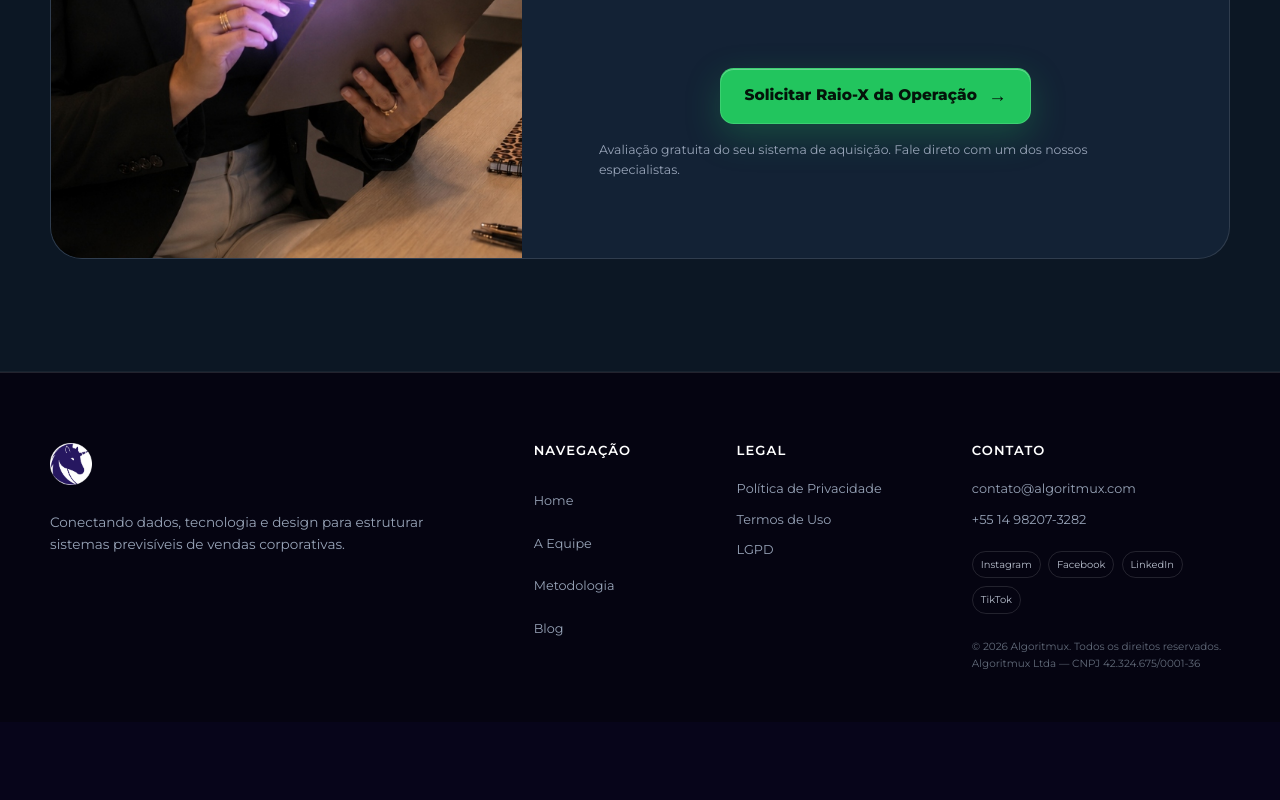
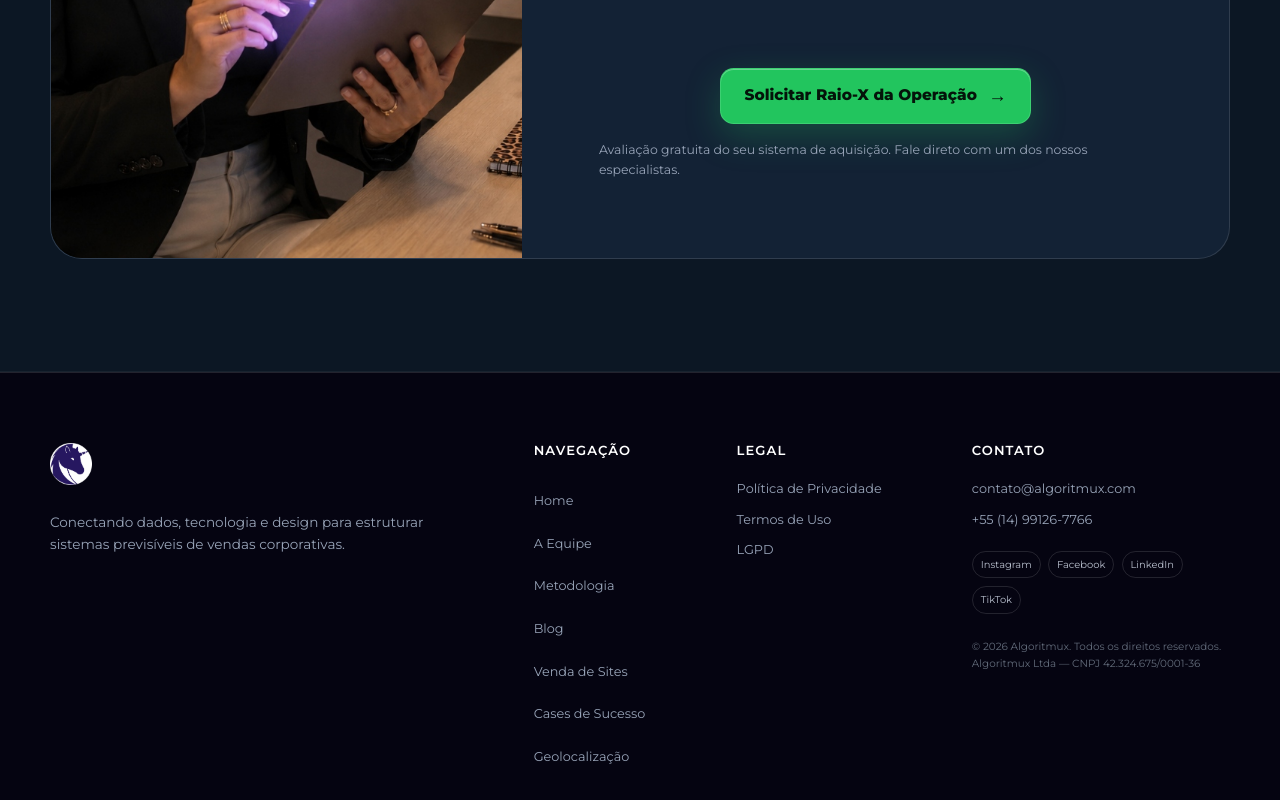
Before and after one commit to Algoritmux/algoritmux-growth-ecommerce, a React (Vite) app in the folder frontend/: page / in a window 1280 px wide. Shown: the part 9893-10693 px from the top of the page. Before the commit the page ends 10615 px from the top, so only its background shows below. Built offline with nearby package versions, Linux system fonts and the light colour scheme.

Commit message:
feat: update commercial LP links and WhatsApp

```diff
--- a/frontend/src/components/diagnostic/DiagnosticUnavailableNotice.tsx
+++ b/frontend/src/components/diagnostic/DiagnosticUnavailableNotice.tsx
@@ -1,3 +1,4 @@
+import { site } from '../../data/site';
 import { Button } from '../common/Button';
 
 export function DiagnosticUnavailableNotice({
@@ -13,7 +14,7 @@ export function DiagnosticUnavailableNotice({
       : '';
     const message = `Olá! Acabei de solicitar meu diagnóstico de performance${companyContext}. Gostaria de agendar a análise técnica de 15 minutos.`;
     window.open(
-      `https://wa.me/5514982073282?text=${encodeURIComponent(message)}`,
+      `${site.whatsapp}?text=${encodeURIComponent(message)}`,
       '_blank',
       'noopener,noreferrer',
     );
--- a/frontend/src/components/layout/Footer.tsx
+++ b/frontend/src/components/layout/Footer.tsx
@@ -19,6 +19,9 @@ export function Footer() {
               {item.label}
             </Link>
           ))}
+          <ExternalLink href="https://lp-sites.algoritmux.com">Venda de Sites</ExternalLink>
+          <ExternalLink href="https://lp-cases-sucesso.algoritmux.com">Cases de Sucesso</ExternalLink>
+          <ExternalLink href="https://lp-geolocalizacao.algoritmux.com">Geolocalização</ExternalLink>
         </div>
         <div className="footer-legal">
           <h2>Legal</h2>
--- a/frontend/src/data/site.ts
+++ b/frontend/src/data/site.ts
@@ -3,8 +3,8 @@ export const site = {
   siteUrl: 'https://algoritmux.com',
   logo: '/images/branding/logo.png',
   email: 'contato@algoritmux.com',
-  phone: '+55 14 98207-3282',
-  whatsapp: 'https://wa.me/5514982073282',
+  phone: '+55 (14) 99126-7766',
+  whatsapp: 'https://wa.me/5514991267766',
   description:
     'Conectando dados, tecnologia e design para estruturar sistemas previsíveis de vendas corporativas.',
   socials: [
--- a/frontend/src/pages/LgpdPage.tsx
+++ b/frontend/src/pages/LgpdPage.tsx
@@ -128,7 +128,7 @@ export function LgpdPage() {
             Envie sua solicitação para
             <a href="mailto:contato@algoritmux.com"> contato@algoritmux.com</a> com o
             assunto “Privacidade e LGPD”. Se preferir, use o telefone
-            <a href="tel:+5514982073282"> +55 14 98207-3282</a> para receber orientação
+            <a href="tel:+5514991267766"> +55 (14) 99126-7766</a> para receber orientação
             sobre o canal de atendimento.
           </p>
           <p>Para facilitar a análise, informe:</p>
--- a/frontend/src/pages/PrivacyPolicyPage.tsx
+++ b/frontend/src/pages/PrivacyPolicyPage.tsx
@@ -222,7 +222,7 @@ export function PrivacyPolicyPage() {
             Para exercer direitos ou esclarecer dúvidas sobre privacidade, escreva para
             <a href="mailto:contato@algoritmux.com"> contato@algoritmux.com</a> com o
             assunto “Privacidade e LGPD”. Também é possível entrar em contato pelo telefone
-            <a href="tel:+5514982073282"> +55 14 98207-3282</a>. Poderemos solicitar
+            <a href="tel:+5514991267766"> +55 (14) 99126-7766</a>. Poderemos solicitar
             informações razoáveis para confirmar a identidade do solicitante e proteger os
             dados contra acesso indevido.
           </p>
--- a/frontend/src/pages/TermsOfUsePage.tsx
+++ b/frontend/src/pages/TermsOfUsePage.tsx
@@ -189,7 +189,7 @@ export function TermsOfUsePage() {
           <p>
             Dúvidas podem ser encaminhadas para
             <a href="mailto:contato@algoritmux.com"> contato@algoritmux.com</a> ou pelo
-            telefone <a href="tel:+5514982073282">+55 14 98207-3282</a>.
+            telefone <a href="tel:+5514991267766">+55 (14) 99126-7766</a>.
           </p>
         </section>
       </LegalDocument>
```
Also changed, not shown: 1 other file (tests, documents, lock files or other folders).
